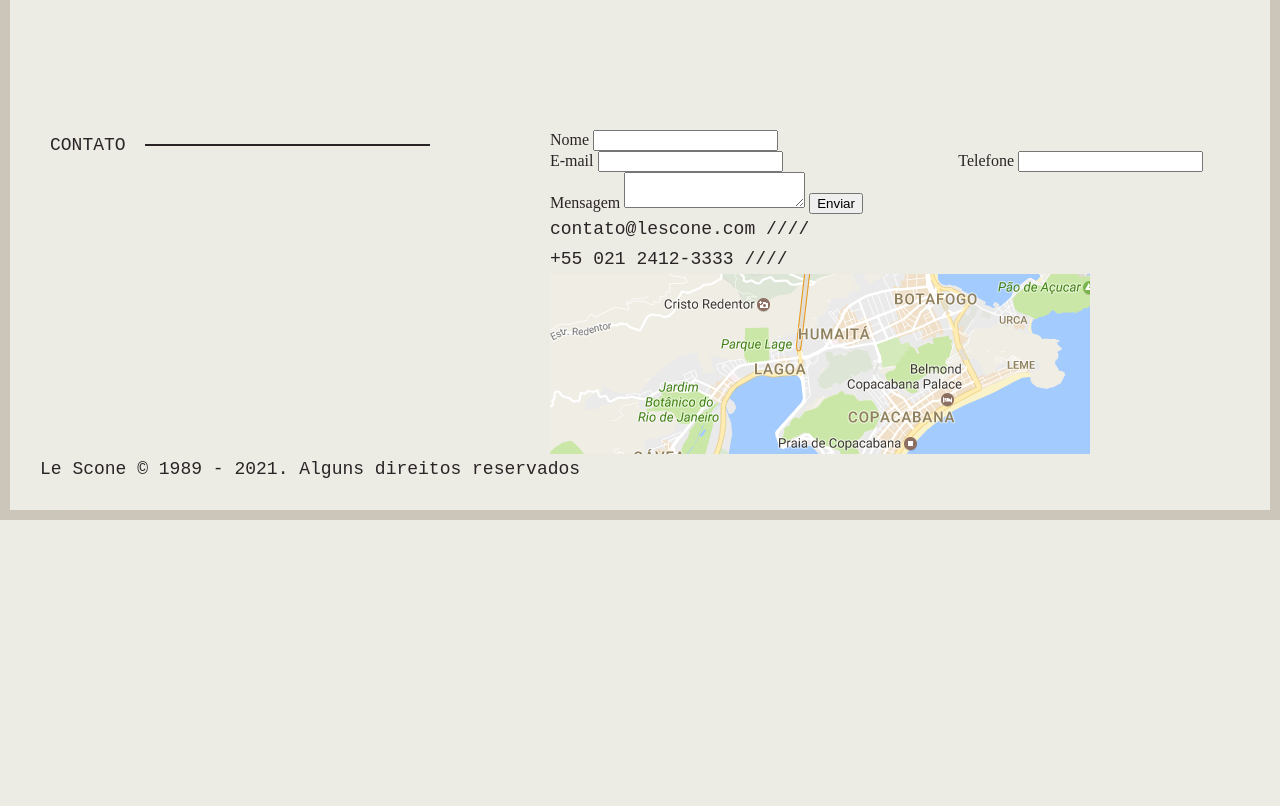
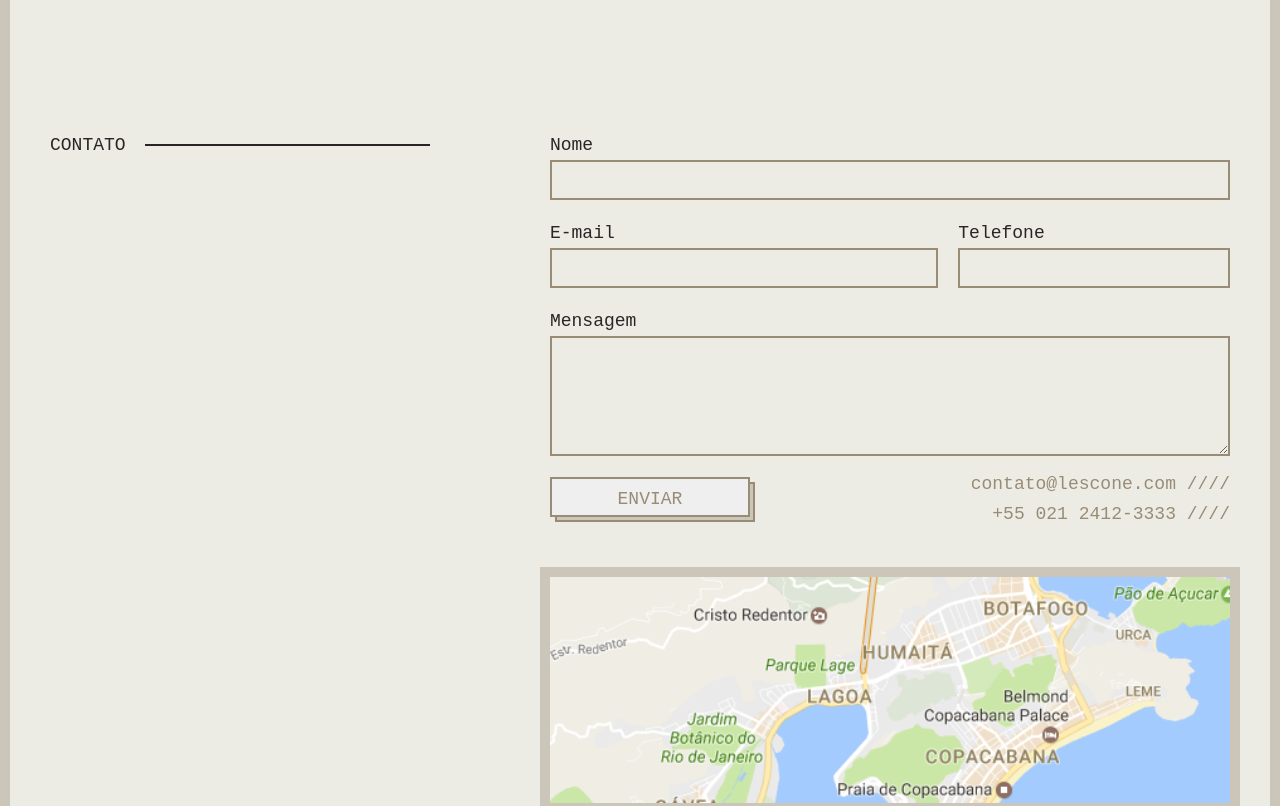
Before and after one commit to brunocesaromax/lescone-sass, a plain HTML site: page index.html in a window 1280 px wide. Shown: the part 1680-2486 px from the top of the page. Before the commit the page ends 2200 px from the top, so only its background shows below. Drawn offline with Linux system fonts and the light colour scheme; a web font is replaced by a local one.

Commit message:
4-11 Contato

```diff
--- /dev/null
+++ b/css/scss/_contato.scss
@@ -0,0 +1,76 @@
+.contato {
+  margin-top: 120px;
+  margin-bottom: 120px;
+  @include d(s) {
+    margin-top: 60px;
+    margin-bottom: 60px;
+  }
+}
+
+.contato form {
+  label {
+    @include type-1(18);
+    display: block;
+  }
+
+  input[type="text"], textarea {
+    @include type-1(18);
+    color: $gray;
+    width: 100%;
+    padding: 0 5px;
+    height: 40px;
+    border: 2px solid $dark-beige;
+    background: transparent;
+    margin-bottom: 1em;
+
+    &:hover, &:focus {
+      outline: none;
+      border-color: $normal-beige;
+    }
+  }
+
+  textarea {
+    height: 120px;
+  }
+
+  input.button {
+    @include type-1(18);
+    cursor: pointer;
+    color: $dark-beige;
+    text-transform: uppercase;
+    border: 2px solid $dark-beige;
+    display: block;
+    width: 200px;
+    padding-top: 5px;
+    @include box-shadow(5px 5px 0 -2px $normal-beige,
+            5px 5px 0 0 $dark-beige);
+    transition: .3s;
+
+    &:hover {
+      @include box-shadow(3px 3px 0 -2px $normal-beige,
+              3px 3px 0 0 $dark-beige);
+    }
+  }
+}
+
+.contato-info {
+  //Ocupar somente a área que precisa, diferente do block que ocupa mais espaço
+  display: inline-block;
+  color: $dark-beige;
+  margin-top: 2em;
+  margin-bottom: 3em;
+  @include d(l) {
+    float: right;
+    text-align: right;
+    margin-top: -3em;
+  }
+}
+
+.contato-mapa {
+  display: block;
+  @include box-shadow(0 0 0 10px $normal-beige);
+  clear: both;
+  img {
+    width: 100%;
+  }
+}
--- a/css/scss/_variaveis_mixins.scss
+++ b/css/scss/_variaveis_mixins.scss
@@ -32,3 +32,10 @@ $font-2: 'Aref Ruqaa', serif;
     line-height: em(30, 24); //Necessário mudar o contexto
   }
 }
+
+// Shadow para diferentes browsers
+@mixin box-shadow($shadow...) {
+  -webkit-box-shadow: $shadow;
+  -moz-box-shadow: $shadow;
+  box-shadow: $shadow;
+}
--- a/css/scss/style.scss
+++ b/css/scss/style.scss
@@ -7,3 +7,4 @@
 // Partes
 @import "intro";
 @import "menu";
+@import "contato";
```
Also changed, not shown: css/style.css.
